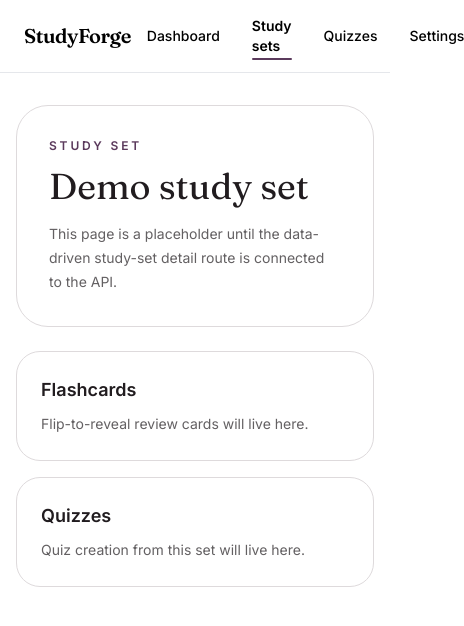
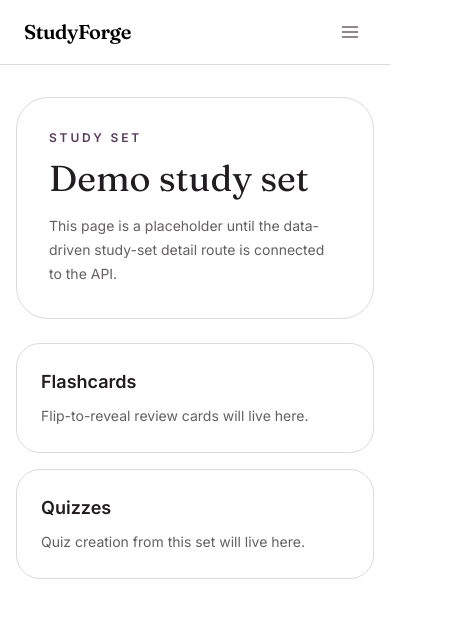
Before and after one commit to Doyen04/studyforge, a Next.js app: page /dashboard/study-sets/demo in a window 390 px wide. Shown: the top 626 px of the page, 464 px wide, since content can reach past the window. Built offline with nearby package versions, Linux system fonts and the light colour scheme.

Commit message:
hover-only dashboard animations, mobile-responsive navbar with hamburger menu

```diff
--- a/src/app/dashboard/page.tsx
+++ b/src/app/dashboard/page.tsx
@@ -151,8 +151,8 @@ export default async function DashboardPage() {
                                     </div>
                                     <div className="grid grid-cols-1 gap-4 md:grid-cols-2 lg:grid-cols-3">
                                         <UploadTile />
-                                        {studySets.map((set, i) => (
-                                            <StudySetCard key={set.id} set={set} index={i} />
+                                        {studySets.map((set) => (
+                                            <StudySetCard key={set.id} set={set} />
                                         ))}
                                     </div>
                                 </section>
--- a/src/components/ContinueStudyingCard.tsx
+++ b/src/components/ContinueStudyingCard.tsx
@@ -1,7 +1,6 @@
 "use client";
 
 import Link from "next/link";
-import { motion } from "motion/react";
 
 export function ContinueStudyingCard({
     studySet,
@@ -16,12 +15,7 @@ export function ContinueStudyingCard({
     const scoreLabel = lastScore === null ? "Not quizzed yet" : `Last score ${lastScore}%`;
 
     return (
-        <motion.div
-            initial={{ opacity: 0, y: 16 }}
-            whileInView={{ opacity: 1, y: 0 }}
-            viewport={{ once: true, margin: "-40px" }}
-            transition={{ duration: 0.35, ease: "easeOut" }}
-            className="relative overflow-hidden rounded-xl border border-rule bg-card p-6"
+        <div className="relative overflow-hidden rounded-xl border border-rule bg-card p-6 transition-all hover:-translate-y-0.5 hover:border-accent/20"
         >
             <div className="absolute top-0 left-0 w-1 h-full bg-accent rounded-r-full" />
             <div className="flex items-center justify-between gap-4">
@@ -43,6 +37,6 @@ export function ContinueStudyingCard({
                     {lastScore === null ? "Start studying" : "Quiz again"}
                 </Link>
             </div>
-        </motion.div>
+        </div>
     );
 }
--- a/src/components/RecentQuizList.tsx
+++ b/src/components/RecentQuizList.tsx
@@ -1,6 +1,4 @@
 "use client";
-
-import { motion } from "motion/react";
 
 export function RecentQuizList({
     attempts,
@@ -13,17 +11,11 @@ export function RecentQuizList({
     }[];
 }) {
     return (
-        <motion.section
-            initial={{ opacity: 0, y: 12 }}
-            whileInView={{ opacity: 1, y: 0 }}
-            viewport={{ once: true, margin: "-40px" }}
-            transition={{ duration: 0.35, ease: "easeOut" }}
-            className="space-y-3"
-        >
+        <section className="space-y-3">
             <h2 className="text-base font-semibold text-ink">Recent quiz results</h2>
             <div className="divide-y divide-rule overflow-hidden rounded-xl border border-rule bg-card">
                 {attempts.map((attempt) => (
-                    <div key={attempt.id} className="flex items-center justify-between gap-4 px-5 py-3.5 text-sm">
+                    <div key={attempt.id} className="flex items-center justify-between gap-4 px-5 py-3.5 text-sm transition-colors hover:bg-paper-hover">
                         <span className="truncate font-medium text-ink">{attempt.quiz.studySet.title}</span>
                         <span className="flex items-center gap-3 shrink-0">
                             <span className={`font-semibold tabular-nums ${attempt.score >= 70 ? "text-mastered" : "text-review"}`}>
@@ -36,6 +28,6 @@ export function RecentQuizList({
                     </div>
                 ))}
             </div>
-        </motion.section>
+        </section>
     );
 }
--- a/src/components/SiteHeader.tsx
+++ b/src/components/SiteHeader.tsx
@@ -2,30 +2,40 @@
 
 import Link from "next/link";
 import { usePathname } from "next/navigation";
+import { useState } from "react";
+import { motion, AnimatePresence } from "motion/react";
+
+const links = [
+    { href: "/dashboard", label: "Dashboard" },
+    { href: "/dashboard/study-sets", label: "Study sets" },
+    { href: "/dashboard/quizzes", label: "Quizzes" },
+    { href: "/dashboard/settings", label: "Settings" },
+];
 
 export function SiteHeader() {
     const pathname = usePathname();
+    const [mobileOpen, setMobileOpen] = useState(false);
 
-    const links = [
-        { href: "/dashboard", label: "Dashboard", active: pathname === "/dashboard" },
-        { href: "/dashboard/study-sets", label: "Study sets", active: pathname.startsWith("/dashboard/study-sets") },
-        { href: "/dashboard/quizzes", label: "Quizzes", active: pathname.startsWith("/dashboard/quizzes") },
-        { href: "/dashboard/settings", label: "Settings", active: pathname.startsWith("/dashboard/settings") },
-    ];
+    function isActive(href: string) {
+        if (href === "/dashboard") return pathname === "/dashboard";
+        return pathname.startsWith(href);
+    }
 
     return (
-        <header className="sticky top-0 z-50 w-full border-b border-gray-200 bg-white">
+        <header className="sticky top-0 z-50 w-full border-b border-rule bg-white">
             <div className="mx-auto flex w-full max-w-7xl items-center justify-between gap-4 px-6 py-4">
                 <Link href="/" className="font-display text-xl font-semibold text-ink tracking-tight">
                     StudyForge
                 </Link>
-                <nav className="flex items-center gap-8 text-sm">
+
+                {/* Desktop nav */}
+                <nav className="hidden md:flex items-center gap-8 text-sm">
                     {links.map((link) => (
                         <Link
                             key={link.href}
                             href={link.href}
                             className={`relative transition-colors ${
-                                link.active
+                                isActive(link.href)
                                     ? "text-accent font-semibold after:absolute after:-bottom-1 after:left-0 after:right-0 after:h-0.5 after:rounded-full after:bg-accent"
                                     : "text-ink-muted font-medium hover:text-accent"
                             }`}
@@ -34,7 +44,59 @@ export function SiteHeader() {
                         </Link>
                     ))}
                 </nav>
+
+                {/* Mobile hamburger */}
+                <button
+                    onClick={() => setMobileOpen((prev) => !prev)}
+                    className="md:hidden flex h-8 w-8 items-center justify-center rounded-md text-ink-muted hover:bg-rule hover:text-ink transition cursor-pointer"
+                    aria-label={mobileOpen ? "Close menu" : "Open menu"}
+                >
+                    <svg xmlns="http://www.w3.org/2000/svg" width="20" height="20" viewBox="0 0 24 24" fill="none" stroke="currentColor" strokeWidth="2" strokeLinecap="round" strokeLinejoin="round">
+                        {mobileOpen ? (
+                            <>
+                                <line x1="18" y1="6" x2="6" y2="18" />
+                                <line x1="6" y1="6" x2="18" y2="18" />
+                            </>
+                        ) : (
+                            <>
+                                <line x1="3" y1="6" x2="21" y2="6" />
+                                <line x1="3" y1="12" x2="21" y2="12" />
+                                <line x1="3" y1="18" x2="21" y2="18" />
+                            </>
+                        )}
+                    </svg>
+                </button>
             </div>
+
+            {/* Mobile nav panel */}
+            <AnimatePresence>
+                {mobileOpen && (
+                    <motion.nav
+                        initial={{ height: 0, opacity: 0 }}
+                        animate={{ height: "auto", opacity: 1 }}
+                        exit={{ height: 0, opacity: 0 }}
+                        transition={{ duration: 0.2, ease: "easeInOut" }}
+                        className="overflow-hidden border-t border-rule md:hidden"
+                    >
+                        <div className="flex flex-col gap-1 px-6 py-4">
+                            {links.map((link) => (
+                                <Link
+                                    key={link.href}
+                                    href={link.href}
+                                    onClick={() => setMobileOpen(false)}
+                                    className={`rounded-md px-3 py-2.5 text-sm transition-colors ${
+                                        isActive(link.href)
+                                            ? "bg-accent/5 text-accent font-semibold"
+                                            : "text-ink-muted font-medium hover:bg-paper-hover hover:text-ink"
+                                    }`}
+                                >
+                                    {link.label}
+                                </Link>
+                            ))}
+                        </div>
+                    </motion.nav>
+                )}
+            </AnimatePresence>
         </header>
     );
 }
--- a/src/components/StatsRow.tsx
+++ b/src/components/StatsRow.tsx
@@ -33,13 +33,11 @@ export function StatsRow({
 
     return (
         <div className="grid grid-cols-2 gap-4 md:grid-cols-4">
-            {items.map((item, i) => (
+            {items.map((item) => (
                 <motion.div
                     key={item.label}
-                    initial={{ opacity: 0, y: 12 }}
-                    whileInView={{ opacity: 1, y: 0 }}
-                    viewport={{ once: true, margin: "-40px" }}
-                    transition={{ duration: 0.3, delay: i * 0.08, ease: "easeOut" }}
+                    whileHover={{ y: -3 }}
+                    transition={{ duration: 0.2, ease: "easeOut" }}
                     className="rounded-xl border border-rule bg-card p-5"
                 >
                     <div className="flex items-center justify-between mb-2">
--- a/src/components/UploadTile.tsx
+++ b/src/components/UploadTile.tsx
@@ -9,11 +9,8 @@ export function UploadTile() {
     return (
         <>
             <motion.div
-                initial={{ opacity: 0, scale: 0.95 }}
-                whileInView={{ opacity: 1, scale: 1 }}
-                viewport={{ once: true, margin: "-40px" }}
-                transition={{ duration: 0.3, ease: "easeOut" }}
                 whileHover={{ scale: 1.02 }}
+                transition={{ duration: 0.2, ease: "easeOut" }}
             >
                 <button
                     type="button"
```
Also changed, not shown: src/components/StudySetCard.tsx (+4 -13 lines).
